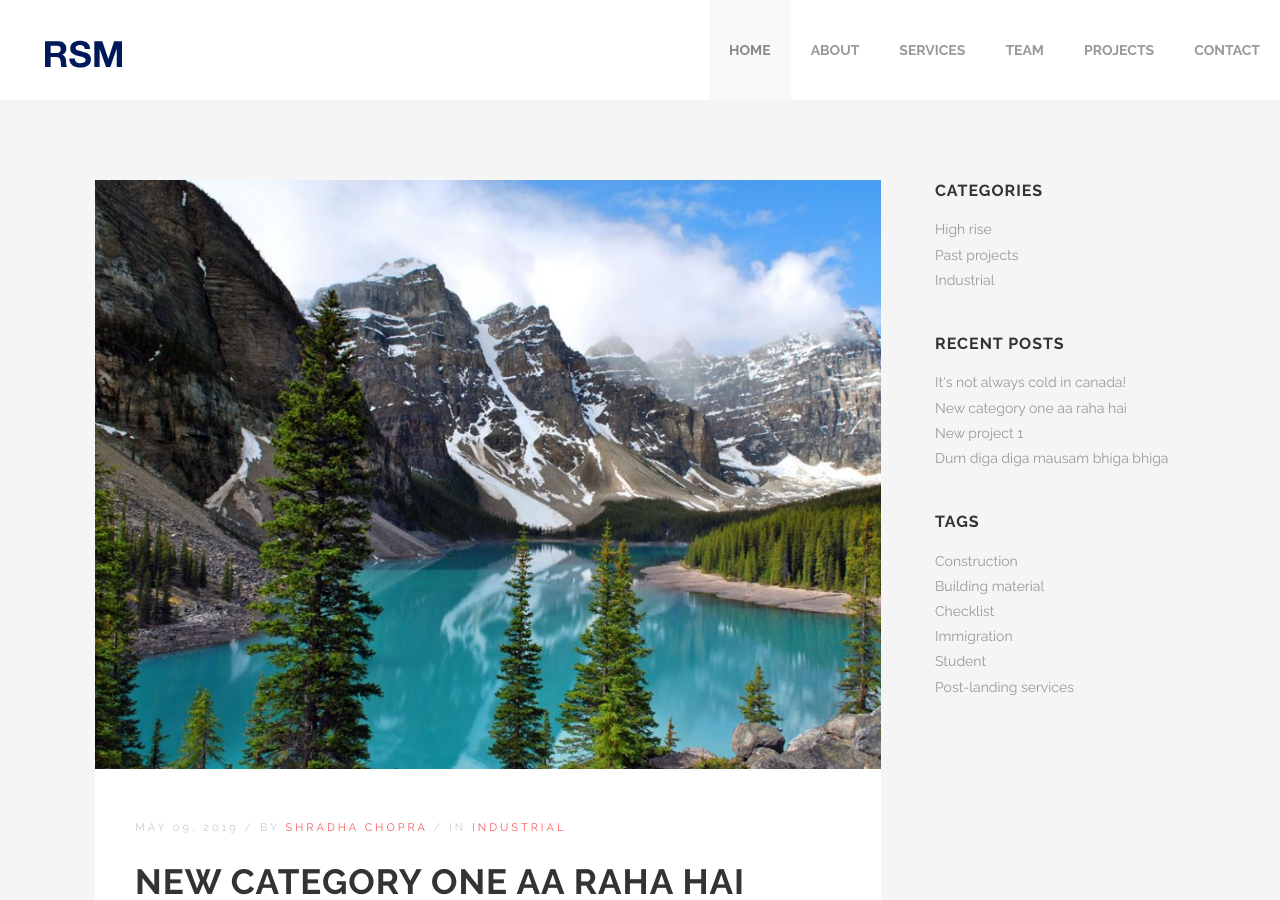
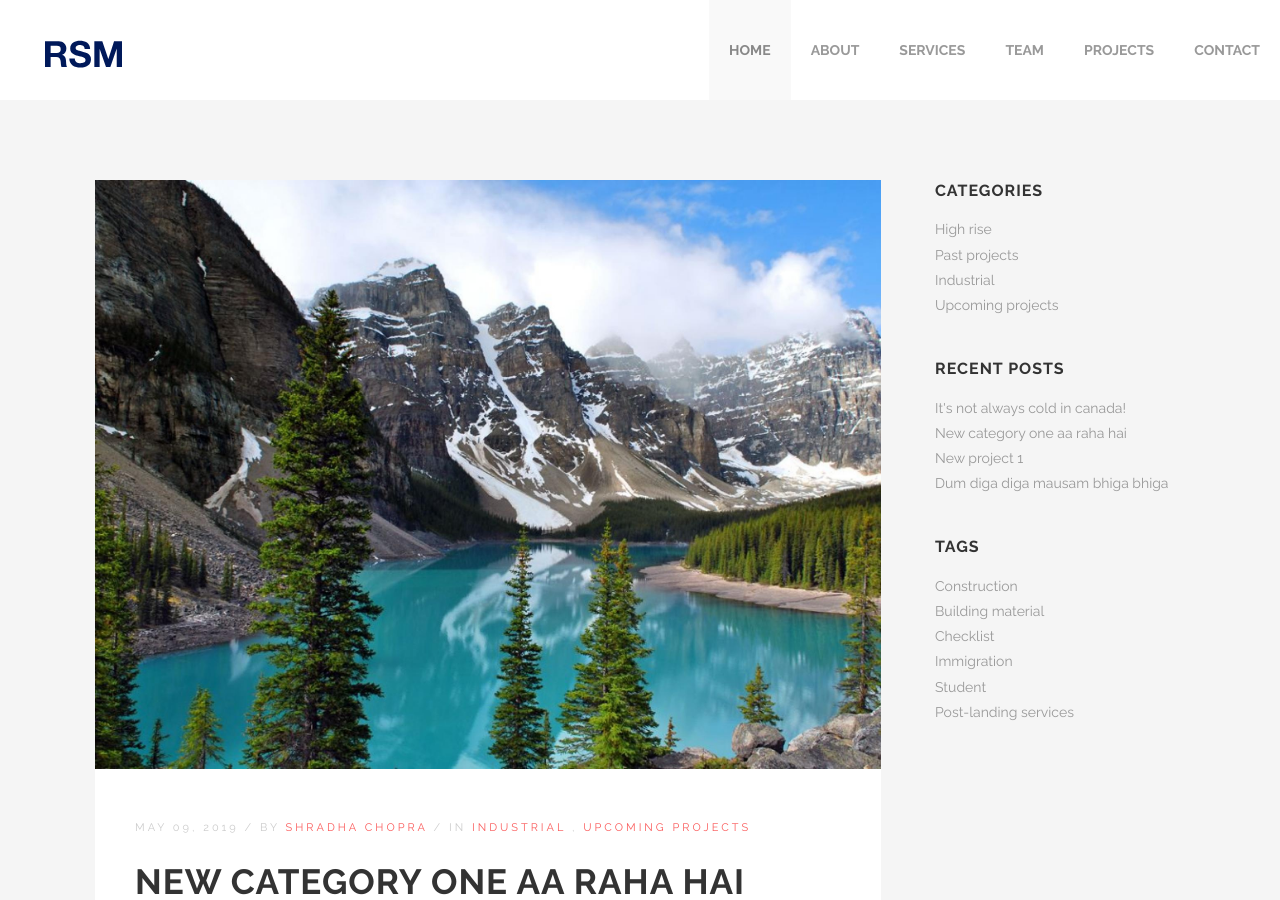
Before and after one commit to prabhav/rsm, a Jekyll site: the page built from _posts/2019-05-09-samplecat.markdown, in a window 1280 px wide and 900 px high. Built offline with Jekyll 4.4.1, drawn with Linux system fonts in a browser that asks for light colours.

Commit message:
Updated Samplecat

```diff
--- a/_posts/2019-05-09-samplecat.markdown
+++ b/_posts/2019-05-09-samplecat.markdown
@@ -3,6 +3,7 @@ title: new category one aa raha hai
 date: 2019-05-09 00:16:00 +05:30
 categories:
 - Industrial
+- upcoming projects
 tags:
 - Checklist
 - Immigration
```
